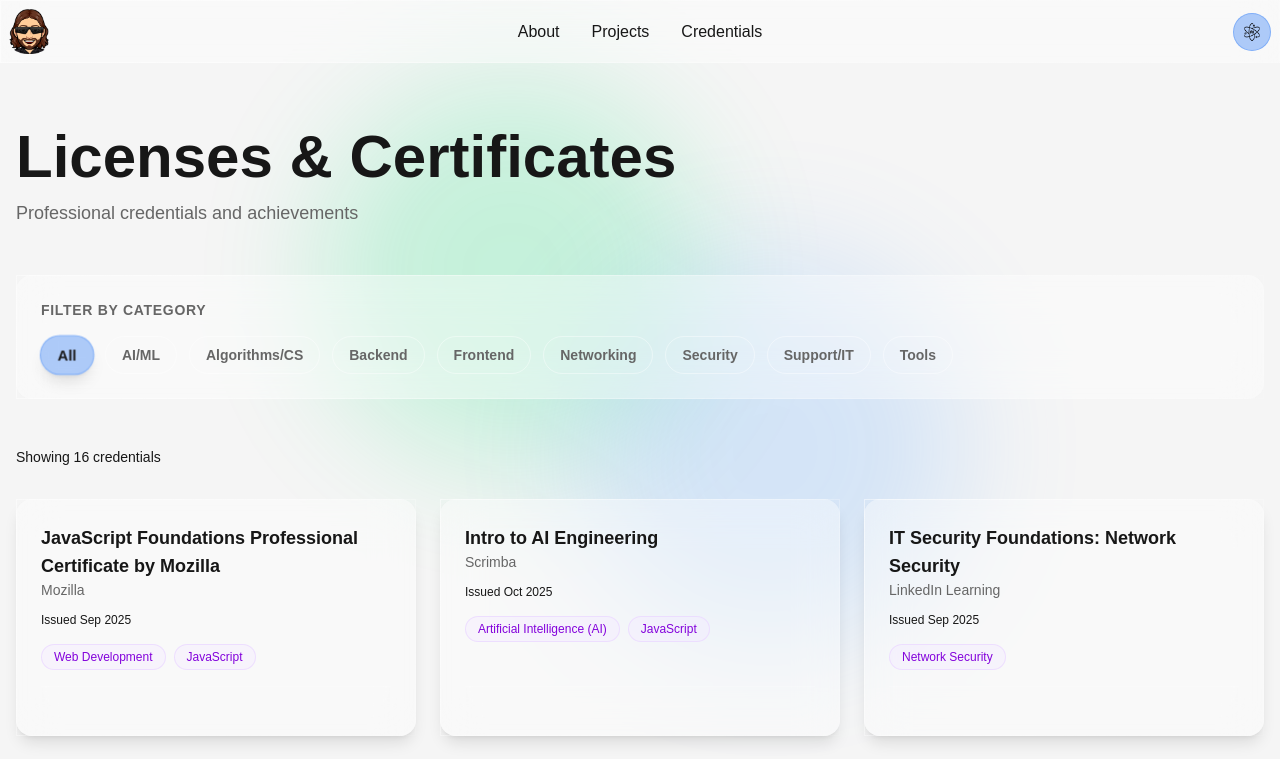
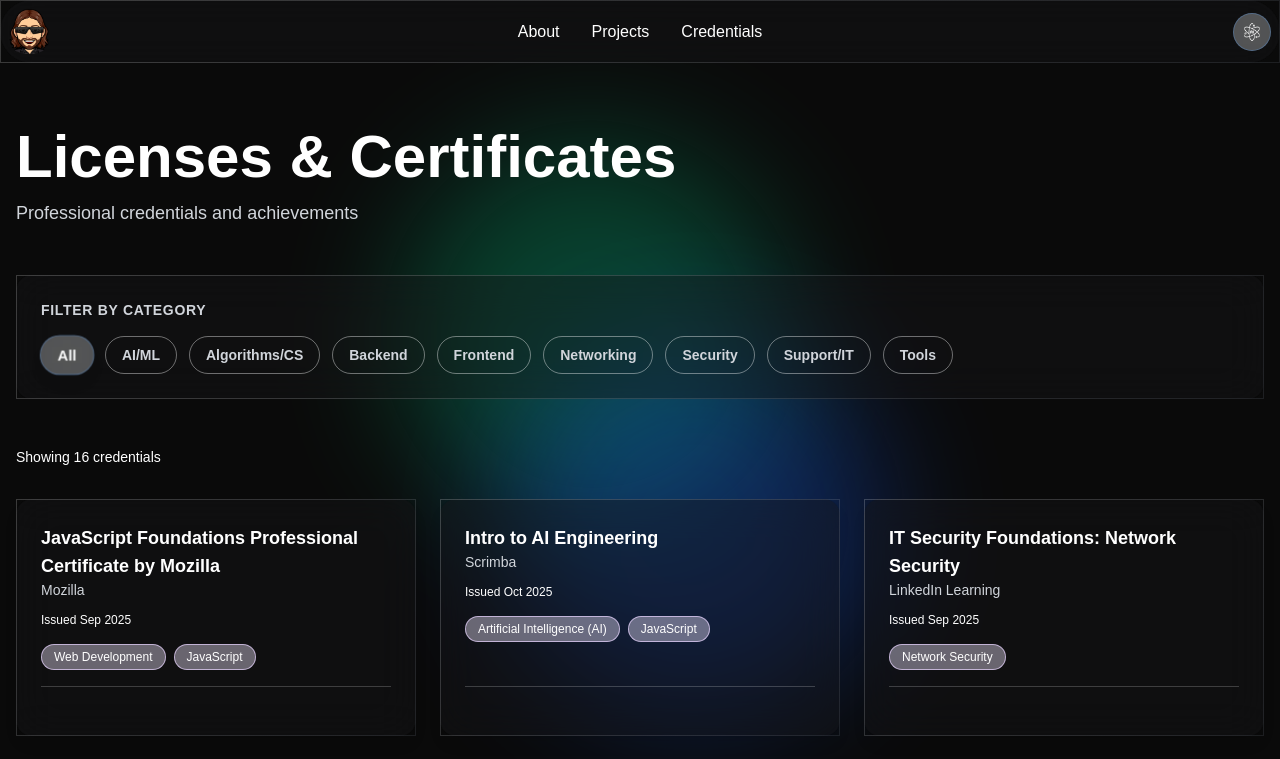
Before and after one commit to lilswapnil/MyPortfolio, a Next.js app: page /credentials in a window 1280 px wide. Shown: the top 759 px of the page. Built offline with nearby package versions, Linux system fonts and the light colour scheme.

Commit message:
converted in dark background

```diff
--- a/app/components/Navbar/page.tsx
+++ b/app/components/Navbar/page.tsx
@@ -20,9 +20,9 @@
 
   return (
     <header
-      className={`sticky top-0 z-50 border-b glass-container ${isDark ? 'dark' : ''}`}
+    className={`sticky top-0 z-50 mx-auto rounded-4xl glass-container max-w-7xl ${isDark ? 'dark' : ''}`}
     >
-      <div className="flex items-center justify-between p-2 max-w-7xl mx-auto">
+      <div className="flex items-center justify-between p-2 px-2">
 
         {/* Logo + Title */}
         <div className="flex items-center gap-3 flex-shrink-0">
@@ -69,7 +69,7 @@
                 alt="Ask Scotty"
                 width={20}
                 height={20}
-                style={{ filter: isDark ? "invert(1)" : "invert(0)" }}
+                style={{ filter: isDark ? "invert(0)" : "invert(1)"}}
               />
             </button>
           </div>
@@ -96,7 +96,7 @@
       {/* Mobile Menu */}
       {menuOpen && (
         <div
-          className={`lg:hidden border-t p-4 flex flex-col gap-4 glass-container ${isDark ? 'dark' : ''}`}
+          className={`lg:hidden p-4 flex flex-col gap-4 glass-container ${isDark ? 'dark' : ''}`}
         >
           <nav className="flex flex-col lg:flex-row justify-center gap-8">
             <a href="/about" className={`accent-hover transition font-medium ${isDark ? 'dark' : ''}`}>About</a>
--- a/app/credentials/page.tsx
+++ b/app/credentials/page.tsx
@@ -63,6 +63,7 @@
 export default function Credentials() {
   const [mounted, setMounted] = useState(false);
   const { theme } = useTheme();
+  const [colors, setColors] = useState<{ primary: string; secondary: string }>({ primary: '', secondary: '' });
 
   const roleOptions = useMemo(() => {
     const set = new Set<string>();
@@ -79,6 +80,13 @@
 
   useEffect(() => {
     setMounted(true);
+    // Generate random green and blue hues
+    const greenShades = ['bg-green-500', 'bg-green-600', 'bg-emerald-500', 'bg-teal-500'];
+    const blueShades = ['bg-blue-500', 'bg-blue-600', 'bg-cyan-500', 'bg-indigo-500'];
+    setColors({
+      primary: greenShades[Math.floor(Math.random() * greenShades.length)],
+      secondary: blueShades[Math.floor(Math.random() * blueShades.length)]
+    });
   }, []);
 
   if (!mounted) return null;
@@ -88,10 +96,10 @@
 
   return (
     <div className={`min-h-screen py-16 ${isDark ? 'dark' : ''}`}>
-      {/* Background gradient blur effect */}
+      {/* Background gradient blur effect with molecular animation */}
       <div className="fixed inset-0 -z-10 pointer-events-none overflow-hidden">
-        <div className={`absolute top-20 left-1/4 w-96 h-96 rounded-full blur-3xl opacity-20 ${isDark ? 'bg-green-600' : 'bg-green-400'}`} />
-        <div className={`absolute bottom-40 right-1/4 w-96 h-96 rounded-full blur-3xl opacity-20 ${isDark ? 'bg-blue-600' : 'bg-blue-400'}`} />
+        <div className={`absolute top-20 left-1/4 w-96 h-96 rounded-full blur-3xl opacity-30 spiral-1 ${colors.primary}`} />
+        <div className={`absolute bottom-40 right-1/4 w-96 h-96 rounded-full blur-3xl opacity-30 spiral-2 ${colors.secondary}`} />
       </div>
 
       <div className="max-w-7xl mx-auto px-4">
@@ -189,8 +197,8 @@
                           key={s}
                           className={`text-xs px-3 py-1 rounded-full font-medium border transition-all duration-300 ${
                             isDark
-                              ? 'bg-purple-900/30 text-purple-300 border-purple-700/50 group-hover:bg-purple-800/50'
-                              : 'bg-purple-100/40 text-purple-700 border-purple-200/70 group-hover:bg-purple-100/60'
+                              ? 'bg-purple-900/30 text-white-300 border-purple-700/50 group-hover:bg-purple-800/50'
+                              : 'bg-purple-100/40 text-white-700 border-purple-200/70 group-hover:bg-purple-100/60'
                           }`}
                         >
                           {s}
--- a/app/globals.css
+++ b/app/globals.css
@@ -1,12 +1,18 @@
 @import "tailwindcss";
+
+@tailwind base;
+@tailwind components;
+@tailwind utilities;
 
 @layer base {
   :root {
     /* Color Palette */
     --white-smoke: #F5F5F5;
     --black-smoke: #1A1A1A;
-    --background: var(--white-smoke);
-    --foreground: #171717;
+
+    /* Default to dark mode */
+    --background: var(--bg-primary-dark);
+    --foreground: var(--text-primary-dark);
 
     /* Glass Theme Variables */
     --glass-bg-light: rgba(255, 255, 255, 0.4);
@@ -42,7 +48,7 @@
     --accent-hover-dark: #93C5FD;
     --input-bg-dark: rgba(55, 65, 81, 0.6);
     --input-border-dark: rgba(107, 114, 128, 0.7);
-    --button-bg-dark: rgba(96, 165, 250, 0.3);
+    --button-bg-dark: rgba(240, 243, 245, 0.3);
     --button-hover-dark: rgba(96, 165, 250, 0.5);
   }
 
@@ -53,7 +59,8 @@
   }
 
   html {
-    color-scheme: light;
+    /* Default to dark color scheme for form controls, etc. */
+    color-scheme: dark;
   }
 }
 
@@ -64,7 +71,7 @@
 /* Reusable Theme Classes */
 @layer components {
   .glass-container {
-    @apply transition-all duration-300 border;
+    @apply transition-all duration-300 border rounded-4xl;
     background-color: var(--glass-bg-light);
     border-color: var(--glass-border-light);
     backdrop-filter: var(--glass-backdrop);
@@ -72,7 +79,8 @@
     border-image: linear-gradient(135deg, rgba(255,255,255,0.5) 0%, rgba(255,255,255,0.1) 100%) 1;
   }
 
-  .glass-container.dark {
+  /* Apply dark styles when a parent has the .dark class */
+  .dark .glass-container {
     background-color: var(--glass-bg-dark);
     border-color: var(--glass-border-dark);
     border-image: linear-gradient(135deg, rgba(255,255,255,0.2) 0%, rgba(107,114,128,0.2) 100%) 1;
@@ -87,7 +95,7 @@
     -webkit-backdrop-filter: var(--glass-backdrop);
   }
 
-  .glass-input.dark {
+  .dark .glass-input {
     background-color: var(--input-bg-dark);
     color: var(--text-primary-dark);
     border-color: var(--input-border-dark);
@@ -99,7 +107,7 @@
     box-shadow: 0 0 0 3px rgba(59, 130, 246, 0.1);
   }
 
-  .glass-input.dark:focus {
+  .dark .glass-input:focus {
     background-color: rgba(55, 65, 81, 0.8);
     border-color: var(--accent-dark);
     box-shadow: 0 0 0 3px rgba(96, 165, 250, 0.1);
@@ -118,13 +126,13 @@
     background-color: var(--button-hover-light);
   }
 
-  .glass-button.dark {
+  .dark .glass-button {
     background-color: var(--button-bg-dark);
     color: var(--text-primary-dark);
     border-color: rgba(96, 165, 250, 0.3);
   }
 
-  .glass-button.dark:hover {
+  .dark .glass-button:hover {
     background-color: var(--button-hover-dark);
   }
 
@@ -132,7 +140,7 @@
     color: var(--text-primary-light);
   }
 
-  .text-primary.dark {
+  .dark .text-primary {
     color: var(--text-primary-dark);
   }
 
@@ -140,7 +148,7 @@
     color: var(--text-secondary-light);
   }
 
-  .text-secondary.dark {
+  .dark .text-secondary {
     color: var(--text-secondary-dark);
   }
 
@@ -148,7 +156,7 @@
     color: var(--accent-light);
   }
 
-  .accent.dark {
+  .dark .accent {
     color: var(--accent-dark);
   }
 
@@ -156,7 +164,22 @@
     color: var(--accent-hover-light);
   }
 
-  .accent-hover.dark:hover {
+  .dark .accent-hover:hover {
     color: var(--accent-hover-dark);
   }
 }
+
+@keyframes spiral-1 {
+  0% { transform: translate(0, 0) rotate(0deg); }
+  50% { transform: translate(80px, 60px) rotate(180deg); }
+  100% { transform: translate(0, 0) rotate(360deg); }
+}
+
+@keyframes spiral-2 {
+  0% { transform: translate(0, 0) rotate(0deg); }
+  50% { transform: translate(-80px, 80px) rotate(180deg); }
+  100% { transform: translate(0, 0) rotate(360deg); }
+}
+
+.spiral-1 { animation: spiral-1 12s infinite ease-in-out; }
+.spiral-2 { animation: spiral-2 14s infinite ease-in-out; }
--- a/app/layout.tsx
+++ b/app/layout.tsx
@@ -1,42 +1,11 @@
-import type { Metadata } from "next";
-import { Geist, Geist_Mono } from "next/font/google";
-import "./globals.css";
-import Header from "./components/Navbar/page";
-import Footer from "./components/Footer/page";
-
-const geistSans = Geist({
-  variable: "--font-geist-sans",
-  subsets: ["latin"],
-});
-
-const geistMono = Geist_Mono({
-  variable: "--font-geist-mono",
-  subsets: ["latin"],
-});
-
-export const metadata: Metadata = {
-  title: "Scott Portfolio",
-  description: "Learn more about Scott's projects and experience.",
-};
-
-export default function RootLayout({
-  children,
-}: Readonly<{
-  children: React.ReactNode;
-}>) {
+import './globals.css';
+import Navbar from "./components/Navbar/page";
+export default function RootLayout({ children }: { children: React.ReactNode }) {
   return (
-    <html lang="en">
-      <body
-        className={`${geistSans.variable} ${geistMono.variable} antialiased`}
-      >
-        <div className="flex flex-col min-h-screen">
-          <Header />
-          <main className="flex-grow max-w-7xl mx-auto w-full">
-            {children}
-          </main>
-          <Footer />
-        </div>
-      </body>
+    <html lang="en" className="dark">
+      <body>
+        <Navbar />
+        {children}</body>
     </html>
   );
 }
--- a/app/page.tsx
+++ b/app/page.tsx
@@ -1,8 +1,11 @@
 import AskScotty from "./components/AskScotty/page";
+
 import Main from "./components/Main/page";
 
 export default function Home() {
   return (
-    <Main />
+    <>
+      <Main />
+    </>
   );
 }
--- a/app/projects/page.tsx
+++ b/app/projects/page.tsx
@@ -154,6 +154,7 @@
 function ProjectsClient({ items }: { items: Enriched[] }) {
   const [mounted, setMounted] = useState(false);
   const { theme } = useTheme();
+  const [colors, setColors] = useState<{ primary: string; secondary: string }>({ primary: '', secondary: '' });
 
   const roleOptions = useMemo(() => {
     const set = new Set<string>();
@@ -170,6 +171,13 @@
 
   useEffect(() => {
     setMounted(true);
+    // Generate random blue and purple hues
+    const blueShades = ['bg-blue-500', 'bg-blue-600', 'bg-cyan-500', 'bg-indigo-500'];
+    const purpleShades = ['bg-purple-500', 'bg-purple-600', 'bg-violet-500', 'bg-pink-500'];
+    setColors({
+      primary: blueShades[Math.floor(Math.random() * blueShades.length)],
+      secondary: purpleShades[Math.floor(Math.random() * purpleShades.length)]
+    });
   }, []);
 
   if (!mounted) return null;
@@ -178,10 +186,10 @@
 
   return (
     <div className={`min-h-screen py-16 ${isDark ? 'dark' : ''}`}>
-      {/* Background gradient blur effect */}
+      {/* Background gradient blur effect with molecular animation */}
       <div className="fixed inset-0 -z-10 pointer-events-none overflow-hidden">
-        <div className={`absolute top-20 left-1/4 w-96 h-96 rounded-full blur-3xl opacity-20 ${isDark ? 'bg-blue-600' : 'bg-blue-400'}`} />
-        <div className={`absolute bottom-40 right-1/4 w-96 h-96 rounded-full blur-3xl opacity-20 ${isDark ? 'bg-purple-600' : 'bg-purple-400'}`} />
+        <div className={`absolute top-20 left-1/4 w-96 h-96 rounded-full blur-3xl opacity-30 spiral-1 ${colors.primary}`} />
+        <div className={`absolute bottom-40 right-1/4 w-96 h-96 rounded-full blur-3xl opacity-30 spiral-2 ${colors.secondary}`} />
       </div>
 
       <div className="max-w-7xl mx-auto px-4">
@@ -301,8 +309,8 @@
               key={t}
               className={`text-xs px-3 py-1 rounded-full font-medium border transition-all duration-300 ${
                 isDark
-                  ? 'bg-blue-900/30 text-blue-300 border-blue-700/50 group-hover:bg-blue-800/50'
-                  : 'bg-blue-100/40 text-blue-700 border-blue-200/70 group-hover:bg-blue-100/60'
+                  ? 'bg-blue-900/30 text-white-300 border-blue-700/50 group-hover:bg-blue-800/50'
+                  : 'bg-blue-100/40 text-white-700 border-blue-200/70 group-hover:bg-blue-100/60'
               }`}
             >
               {t}
--- /dev/null
+++ b/tailwind.config.js
@@ -0,0 +1,7 @@
+/** @type {import('tailwindcss').Config} */
+module.exports = {
+  darkMode: 'class',
+  content: ['./app/**/*.{ts,tsx,js,jsx}'],
+  theme: { extend: {} },
+  plugins: [],
+};
```
Also changed, not shown: app/about/page.tsx (+8 -8 lines).
